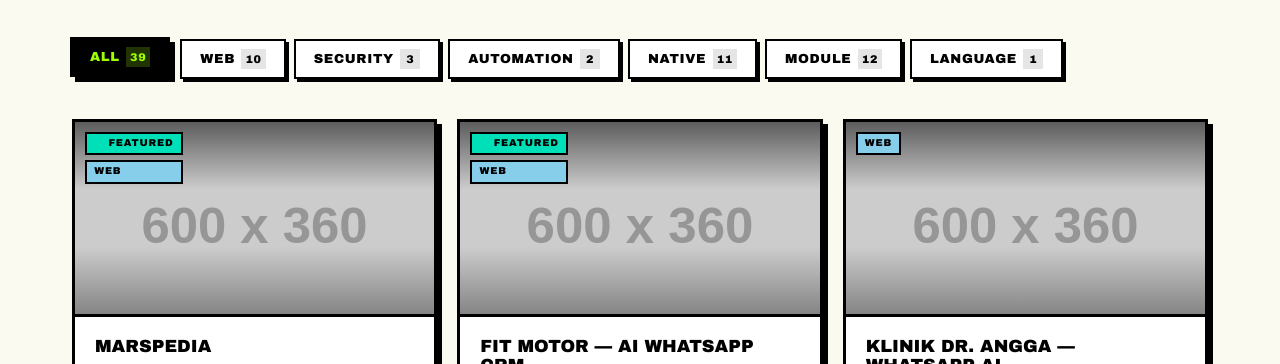
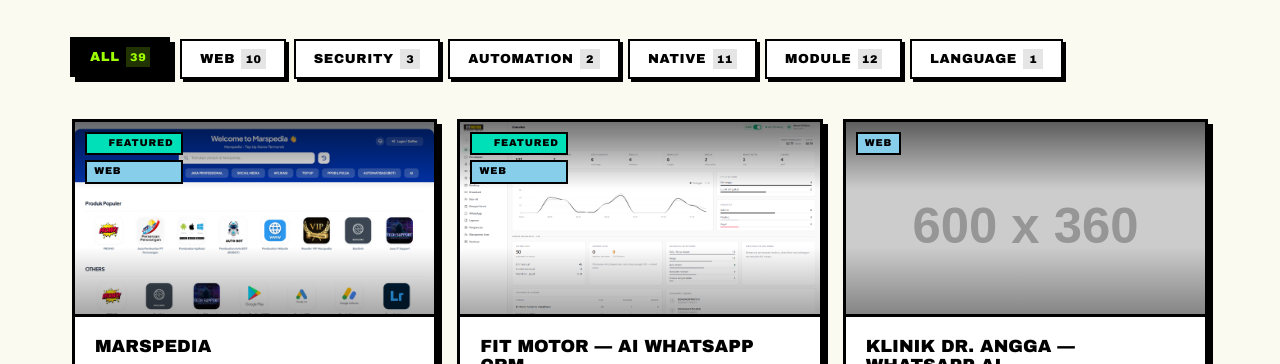
Before and after one commit to fdciabdul/Portofolio, a Vue app: page / in a window 1280 px wide. Shown: the part 2760-3124 px from the top of the page. Built offline with nearby package versions, Linux system fonts and the light colour scheme; some icons are missing.

Commit message:
CV: Fit Motor -> Full-Stack Engineer, Jun 2026-Present, expanded desc, moved to top

```diff
--- a/src/components/CvPage.vue
+++ b/src/components/CvPage.vue
@@ -140,9 +140,9 @@
         rule(),
 
         h2('Work Experience'),
+        job('Full-Stack Engineer — Fit Motor', 'Jun 2026 – Present', ['Built an end-to-end AI WhatsApp customer-service platform for a multi-branch motorcycle workshop chain (Honda, Yamaha): FAQ, service booking, pickup, complaints, broadcasts.', 'Hono + TypeScript backend, Drizzle ORM (PostgreSQL + pgvector) RAG knowledge base with 3-tier answer cache, BullMQ/Redis scheduled jobs.', '2-stage LLM pipeline (intent + slot extraction to reply) cut LLM calls per message from 3 to 2 and booking response from ~90 s to ~5 s; wa-rs gateway with HMAC webhooks, dedup, and per-conversation locks.', 'Vue 3 + shadcn-vue admin dashboard (role-based, per-branch) and an LLM-as-judge eval harness benchmarking 14 models.']),
         job('Full-Stack Developer — Marspedia (PT Marspedia Digital Indonesia)', 'Jan 2026 – Present', ['Built and maintain a game top-up / PPOB platform (Laravel 12, Alpine.js, Tailwind CSS) handling production-scale daily transactions.', 'Integrated iPaymu payment gateway (QRIS, VA, e-wallet) and Digiflazz PPOB (~5,000 SKUs synced via queue); migrated image storage to Cloudflare R2 and cut image serving from 300 ms to 5 ms.']),
         job('Full-Stack Developer — Dr. Angga Clinic (Freelance)', 'Nov 2025 – Feb 2026', ['Built a WhatsApp dashboard + AI chatbot (OpenAI) automating clinic customer service for ~10,000 patients and 290,000+ messages.', 'Node.js, Express, Sequelize (MySQL), Redis, multi-instance WhatsApp via WUZAPI, Socket.io real-time dashboard, Dockerized (6 services).']),
-        job('Full-Stack Engineer — Fit Motor', 'Jun 2025 – Nov 2025', ['End-to-end AI WhatsApp CRM for a multi-branch motorcycle workshop chain; Hono + TypeScript, Drizzle (PostgreSQL + pgvector) RAG, BullMQ/Redis.', '2-stage LLM pipeline cut booking response from ~90 s to ~5 s; Vue 3 admin dashboard and an LLM-as-judge eval across 14 models.']),
         job('Software Engineer — Subaga Digital Kreatif', 'Feb 2024 – Present'),
         job('Software Engineer — Namea Solusi Technology', 'Oct 2023 – Jun 2024'),
         job('Backend & DevOps Engineer — PT Kilau Energi Infotama', 'Nov 2022 – May 2024', ['Built backend services and DevOps pipelines, including a VR application for a national energy company.']),
@@ -275,6 +275,19 @@
 
         <div class="cv-job">
           <div class="cv-job-head">
+            <span class="cv-job-title">Full-Stack Engineer &mdash; Fit Motor</span>
+            <span class="cv-job-meta">Jun 2026 &ndash; Present</span>
+          </div>
+          <ul>
+            <li>Built an end-to-end AI WhatsApp customer-service platform for a multi-branch motorcycle workshop chain (Honda, Yamaha): FAQ, service booking, pickup, complaints, broadcasts.</li>
+            <li>Hono + TypeScript backend, Drizzle ORM (PostgreSQL + pgvector) RAG knowledge base with 3-tier answer cache, BullMQ/Redis scheduled jobs.</li>
+            <li>2-stage LLM pipeline (intent + slot extraction to reply) cut LLM calls per message from 3 to 2 and booking response from ~90 s to ~5 s; wa-rs gateway with HMAC webhooks, dedup, and per-conversation locks.</li>
+            <li>Vue 3 + shadcn-vue admin dashboard (role-based, per-branch) and an LLM-as-judge eval harness benchmarking 14 models.</li>
+          </ul>
+        </div>
+
+        <div class="cv-job">
+          <div class="cv-job-head">
             <span class="cv-job-title">Full-Stack Developer &mdash; Marspedia (PT Marspedia Digital Indonesia)</span>
             <span class="cv-job-meta">Jan 2026 &ndash; Present</span>
           </div>
@@ -292,17 +305,6 @@
           <ul>
             <li>Built a WhatsApp dashboard + AI chatbot (OpenAI) automating clinic customer service for ~10,000 patients and 290,000+ messages.</li>
             <li>Node.js, Express, Sequelize (MySQL), Redis, multi-instance WhatsApp via WUZAPI, Socket.io real-time dashboard, Dockerized (6 services).</li>
-          </ul>
-        </div>
-
-        <div class="cv-job">
-          <div class="cv-job-head">
-            <span class="cv-job-title">Full-Stack Engineer &mdash; Fit Motor</span>
-            <span class="cv-job-meta">Jun 2025 &ndash; Nov 2025</span>
-          </div>
-          <ul>
-            <li>End-to-end AI WhatsApp CRM for a multi-branch motorcycle workshop chain; Hono + TypeScript, Drizzle (PostgreSQL + pgvector) RAG, BullMQ/Redis.</li>
-            <li>2-stage LLM pipeline cut booking response from ~90 s to ~5 s; Vue 3 admin dashboard and an LLM-as-judge eval across 14 models.</li>
           </ul>
         </div>
 
--- a/src/data/projects.json
+++ b/src/data/projects.json
@@ -10,7 +10,7 @@
     "github": null,
     "live": null,
     "featured": true,
-    "image": "https://placehold.co/600x360/111111/9eff00?text=Marspedia"
+    "image": "/screenshots/marspedia.png"
   },
   {
     "highlight": true,
@@ -23,7 +23,7 @@
     "github": null,
     "live": null,
     "featured": true,
-    "image": "https://placehold.co/600x360/111111/9eff00?text=Fit+Motor+AI+CRM"
+    "image": "/screenshots/fitmotor.png"
   },
   {
     "highlight": true,
```
Also changed, not shown: public/screenshots/fitmotor.png (added), public/screenshots/marspedia.png (added).
